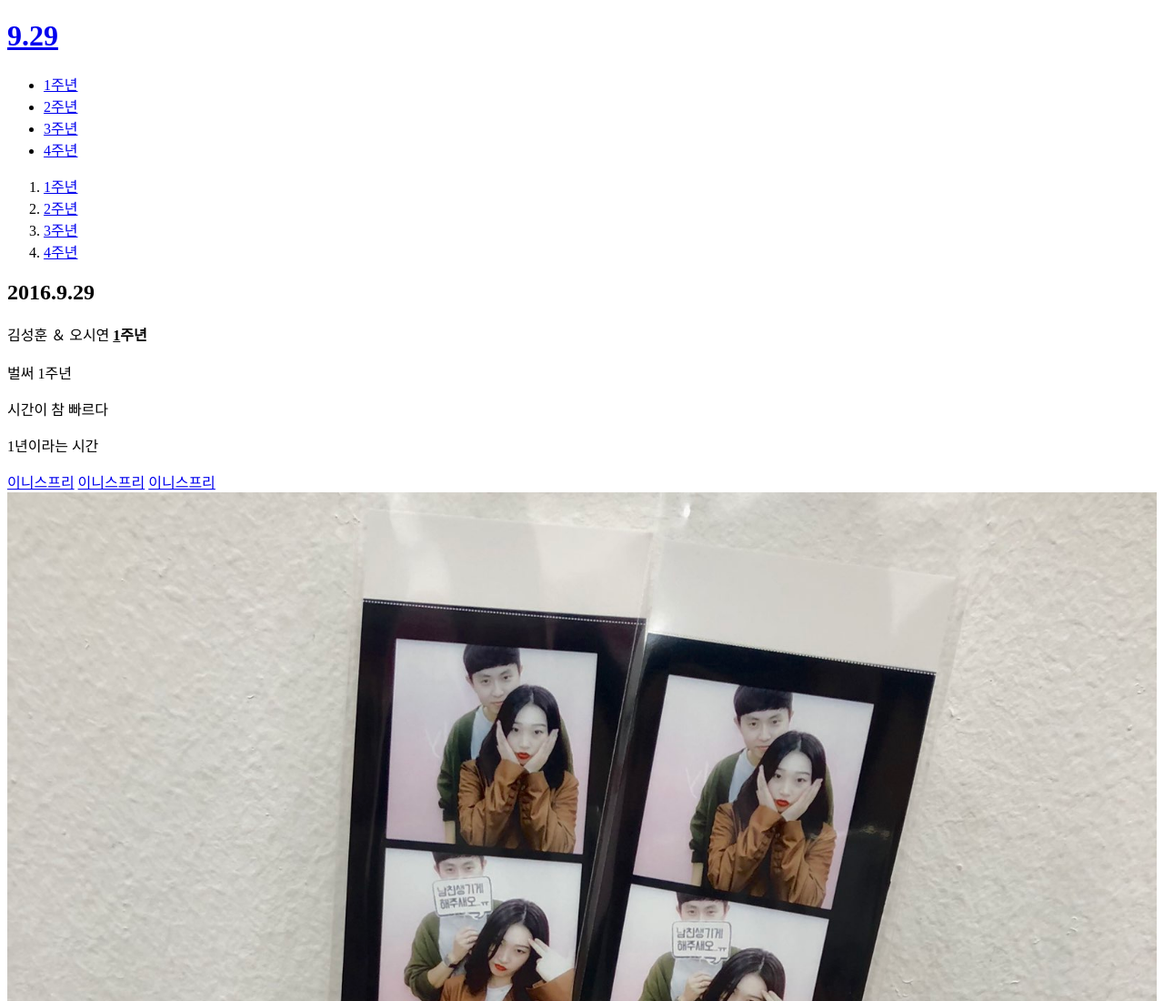
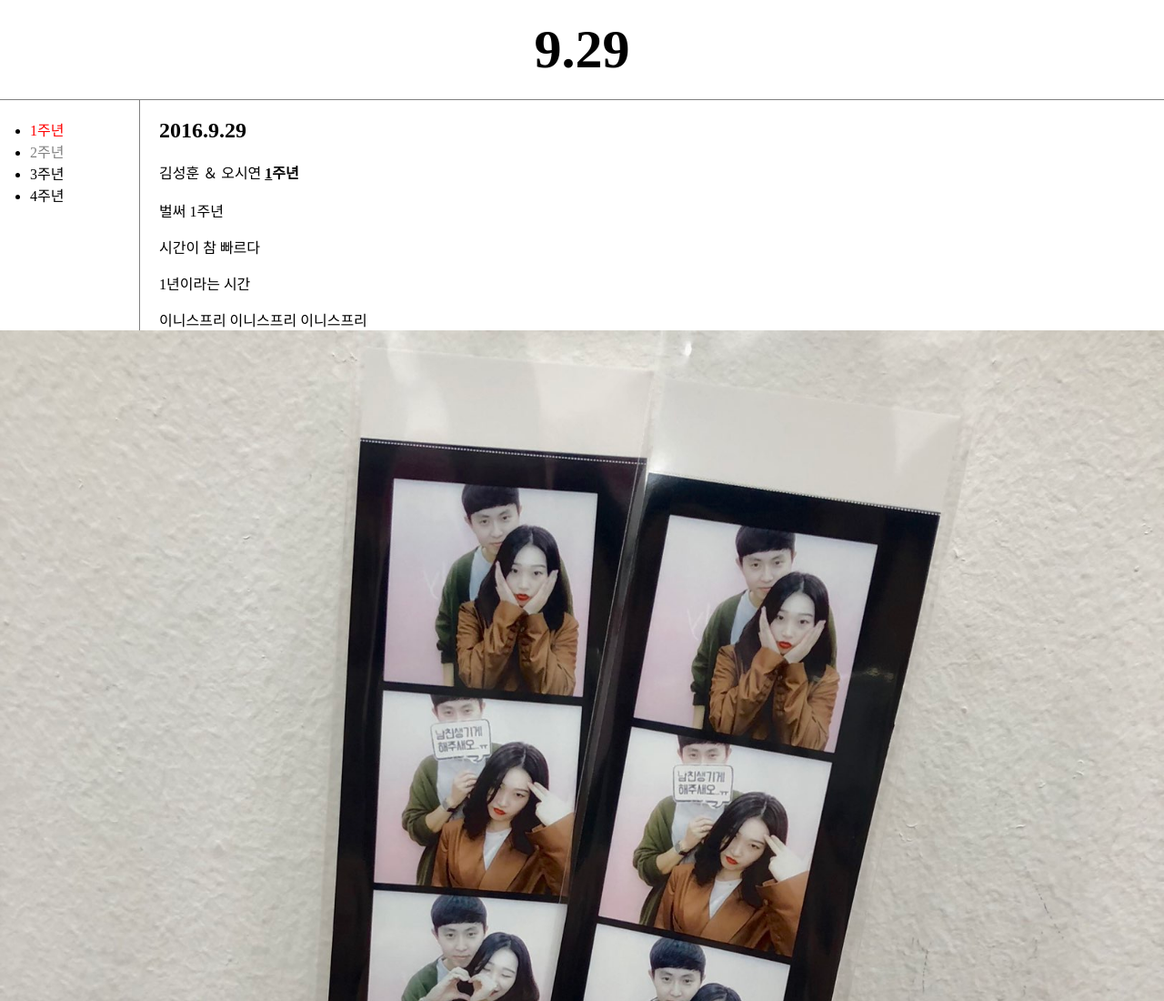
Before and after one commit to ogwi55/test1, a plain HTML site: page 1.html in a window 1280 px wide. Shown: the top 1100 px of the page at 91% size. Drawn offline with Linux system fonts and the light colour scheme.

Commit message:
Add files via upload

```diff
--- a/1.html
+++ b/1.html
@@ -3,30 +3,31 @@
 <head>
 <title>1주년</title>
 <meta charset="utf-8">
+<link rel="stylesheet" href="style.css">
 </head>
 <body>
   <h1><a href="index.html">9.29</a></h1>
+<div id="grid">
 <ul>
-  <li><a href="1.html">1주년</a></li>
-  <li><a href="2.html">2주년</a></li>
+  <li><a href="1.html" class="saw" id="active">1주년</a></li>
+  <li><a href="2.html" class="saw active">2주년</a></li>
   <li><a href="3.html">3주년</a></li>
   <li><a href="4.html">4주년</a></li>
 </ul>
-<ol>
-  <li><a href="1.html">1주년</a></li>
-  <li><a href="2.html">2주년</a></li>
-  <li><a href="3.html">3주년</a></li>
-  <li><a href="4.html">4주년</a></li>
-  </ol>
+
+  <div id="article">
     <h2>2016.9.29</h2>
     김성훈 ＆ 오시연 <strong><u>1</u>주년</strong>
     <br><br>벌써 1주년
     <p>시간이 참 빠르다</p><p>1년이라는 시간</p>
+
     <a href="https://www.innisfree.com/kr/ko/Main.do">이니스프리</a>
     <a href="https://www.innisfree.com/kr/ko/Main.do"
     target="_blank">이니스프리</a>
     <a href="https://www.innisfree.com/kr/ko/Main.do"
     target="_blank" title="이니스프리 제주하우스">이니스프리</a>
+  </div>
+</div>
 <img src="coding.jpg" width="100%">
 
 </body>
--- /dev/null
+++ b/style.css
@@ -0,0 +1,48 @@
+body{
+  margin:0;
+}
+ a {
+   color:black;
+   text-decoration: none;
+ }
+ .saw {
+   color:gray;
+ }
+ #active {
+   color:red;
+ }
+ h1 {
+   font-size:60px;
+   text-align: center;
+   border-bottom:1px solid gray;
+   margin:0;
+   padding:20px;
+ }
+ ul {
+   border-right:1px solid gray;
+   width:100px;
+   margin:0;
+   padding:20px;
+ }
+ #grid {
+   display: grid;
+   grid-template-columns: 150px 1fr;
+
+ }
+ #grid ul {
+   padding-left:33px;
+ }
+ #article {
+   padding-left:25px;
+ }
+ @media(max-width:800px){
+   #grid{
+     display: block;
+     }
+   ul{
+     border-right:none;
+   }
+   h1{
+     border-bottom:none;
+   }
+ }
```
Also changed, not shown: 2.html (+8 -8 lines), 3.html (+6 -6 lines), 4.html (+5 -6 lines), index.html (+8 -8 lines). Lines whose indentation alone changed are shown as unchanged.
